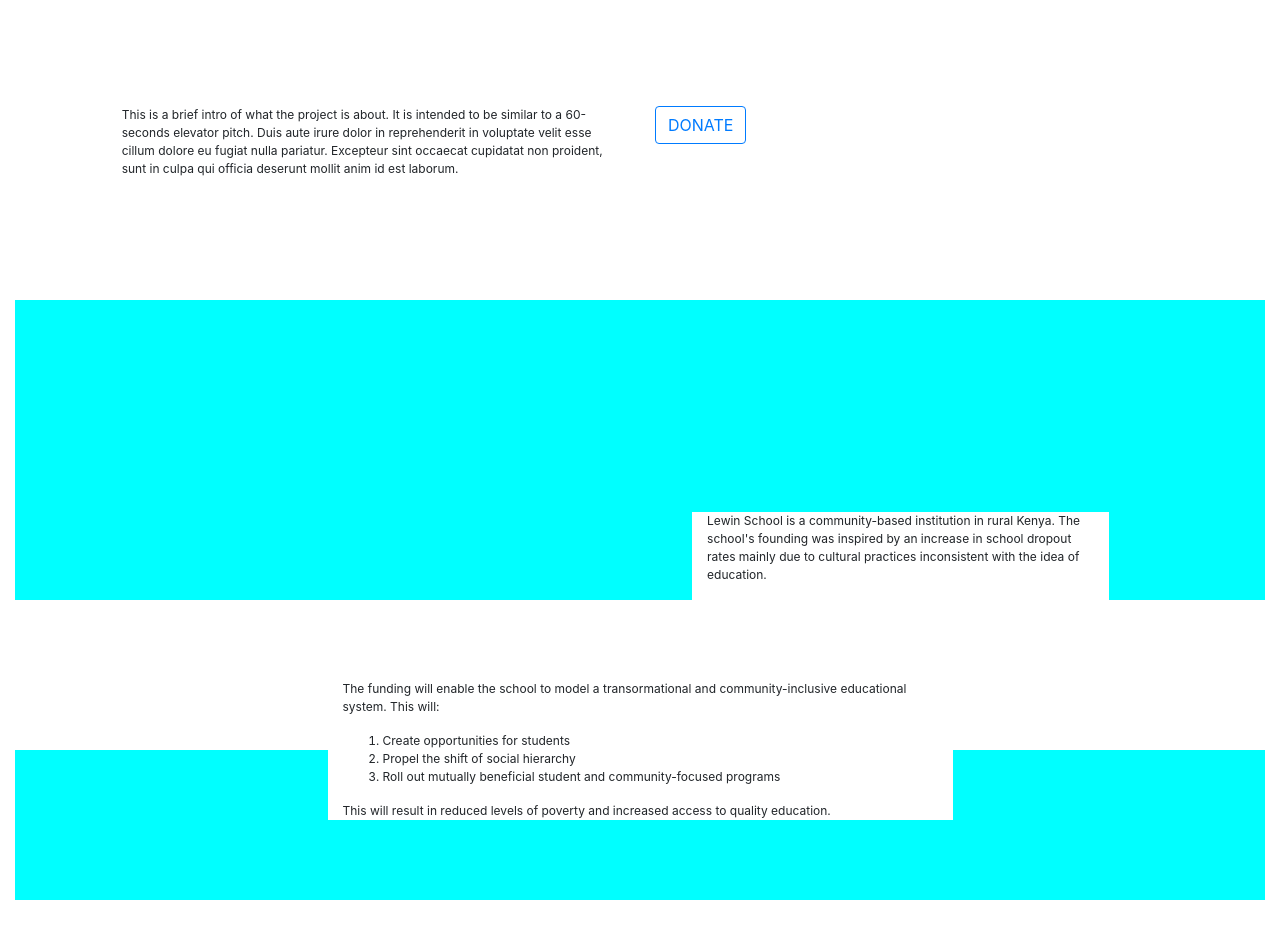
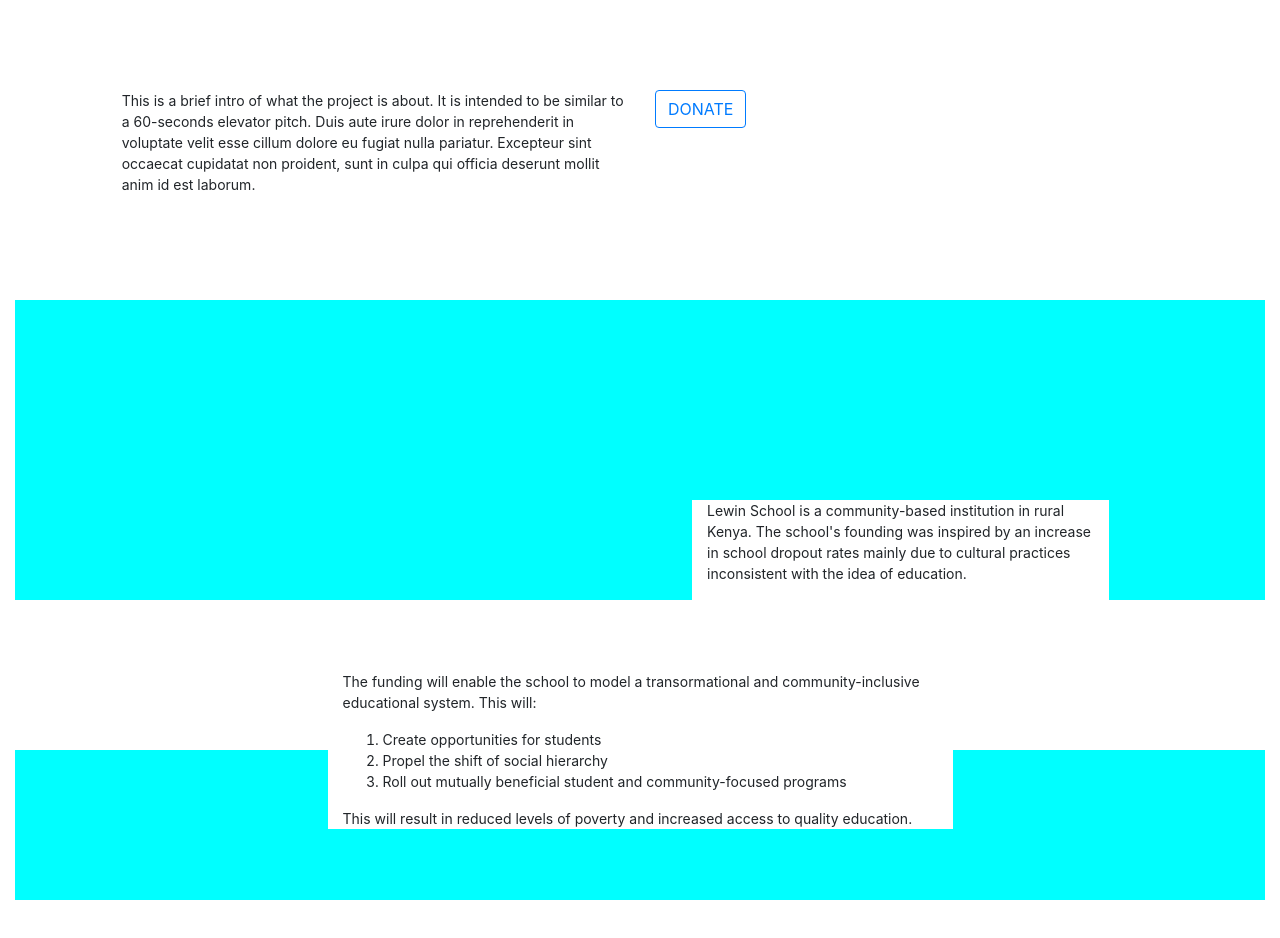
Before and after one commit to omamonaphtali/lewin, an Angular app: page / in a window 1280 px wide. Shown: the top 938 px of the page. Built offline with nearby package versions, Linux system fonts and the light colour scheme.

Commit message:
debugging

```diff
--- a/package.json
+++ b/package.json
@@ -1,6 +1,6 @@
 {
-  "name": "lewin",
-  "version": "0.0.0",
+  "name": "web",
+  "version": "0.0.1",
   "scripts": {
     "ng": "ng",
     "start": "node server.js",
--- a/server.js
+++ b/server.js
@@ -5,11 +5,10 @@ const path = require('path');
 const app = express();
 
 // Serve only the static files form the dist directory
-app.use(express.static(__dirname + '/dist/lewin'));
+app.use(express.static('./dist/web'));
 
 app.get('/*', function(req,res) {
-
-res.sendFile(path.join(__dirname+'/dist/lewin/index.html'));
+  res.sendFile(path.join('./dist/web/index.html'));
 });
 
 // Start the app by listening on the default Heroku port
--- a/src/styles.css
+++ b/src/styles.css
@@ -6,5 +6,7 @@ body {
 }
 
 @media screen and (min-width: 769px) {
-  font-size: 14px;
+  body {
+    font-size: 14px;
+  }
 }
```
